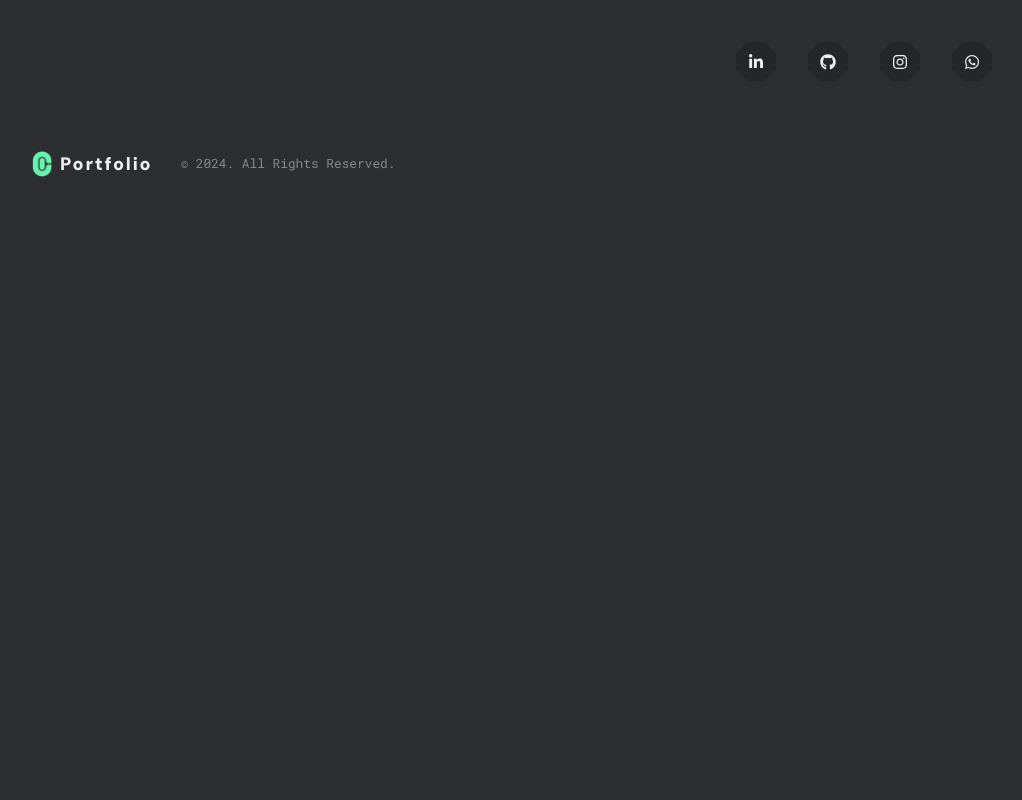
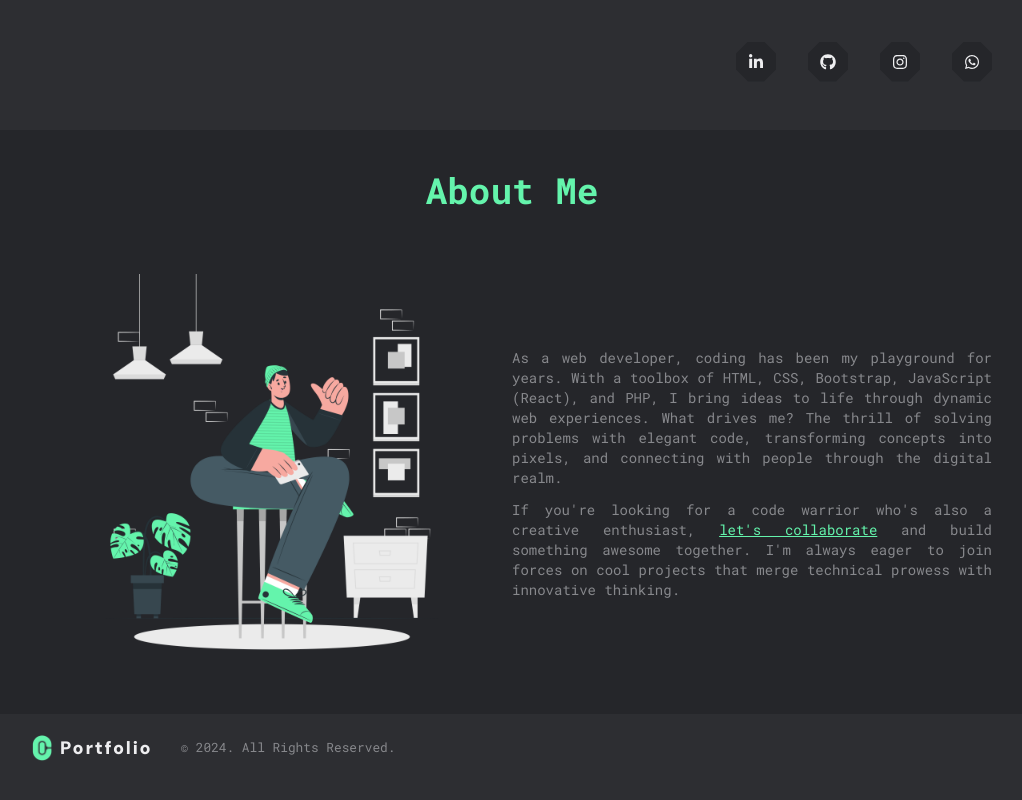
Before and after one commit to Chetan-B9/react-projects, a React (Vite) app in the folder cb-portfolio/: page / in a window 1280 px wide. Shown: the part 670-1470 px from the top of the page, without its empty margins (128-1150 px from the left). Before the commit the page ends 916 px from the top, so only its background shows below. Built offline with nearby package versions, Linux system fonts and the light colour scheme.

Commit message:
CREATED: About section

```diff
--- a/cb-portfolio/src/CSS/Home page Styles/heroSection.module.css
+++ b/cb-portfolio/src/CSS/Home page Styles/heroSection.module.css
@@ -24,6 +24,13 @@
     }
 }
 
+/* about section style start  */
+.about_section > div img{
+    width: 25rem;
+    height: 25rem;
+}
+/* about section style end  */
+
 @media (width < 1200px){
     .hero_section{
         height: fit-content;
--- a/cb-portfolio/src/Components/Header/Header.jsx
+++ b/cb-portfolio/src/Components/Header/Header.jsx
@@ -14,7 +14,7 @@ function Header() {
         <div className="hidden lg:flex flex-1 text-msm ">
             <ul className="lg:flex justify-end items-center  gap-12 w-full h-full font-semibold">
                 <li className="hover:text-main">
-                    <NavLink to="/" className={(isActive) => isActive ? "text-main" : "text-primary-text"}>Home</NavLink>
+                    <NavLink to="/" className={({isActive}) => isActive ? "text-main" : "text-primary-text"}>Home</NavLink>
                 </li>
                 <li className="hover:text-main">
                    <NavLink to="/">About</NavLink>
--- a/cb-portfolio/src/Components/Home/Home.jsx
+++ b/cb-portfolio/src/Components/Home/Home.jsx
@@ -4,8 +4,10 @@ import { FaLinkedinIn, FaGithub, FaInstagram, FaWhatsapp } from "react-icons/fa"
 
 function Home() {
   return (
-    // hero section start
-    <section
+    <>
+    <div className="container">
+{/*  hero section start */}
+<section
       className={`${heroSecStyle.hero_section} px-8 pt-10 md:px-20 lg:px-40  flex flex-col lg:h-[calc(100vh - 76px)]`}
     >
       <div className="container lg:h-[80%] grid grid-cols-1 lg:grid-cols-2">
@@ -50,7 +52,36 @@ function Home() {
          </div>
       </div>
     </section>
-    // hero section end
+    {/* hero section end */}
+
+    {/* About section start */}
+    <section className={`${heroSecStyle.about_section} px-8 py-10 md:px-20 lg:px-40 bg-secondary-bg flex flex-col  gap-16 text-center`}>
+        <h3 className="text-4xl text-main  font-bold">About Me</h3>
+        <div className="grid grid-cols-2">
+        <div className="flex justify-center">
+          <img src="Images/About me-cuate.png" alt="about me image" />
+        </div>
+
+        <div className="h-full">
+       <div className=" text-sm text-justify text-secondary-text h-full flex flex-col justify-center">
+         <p>As a web developer, coding has been my playground for years. With a toolbox of HTML, CSS, Bootstrap, JavaScript (React), and PHP, I bring ideas to life through dynamic web experiences. What drives me? The thrill of solving problems with elegant code, transforming concepts into pixels, and connecting with people through the digital realm.
+        </p>
+         <p  className="mt-3">If you&apos;re looking for a code warrior who&apos;s also a creative enthusiast, <Link to="#" className="text-main underline underline-offset-3">let&apos;s collaborate</Link> and build something awesome together. I&apos;m always eager to join forces on cool projects that merge technical prowess with innovative thinking.
+        </p>
+       </div>
+       </div>
+        </div>
+
+
+
+
+
+
+    </section>
+    </div>
+
+    </>
+    // About section end
   );
 }
 
```
Also changed, not shown: cb-portfolio/public/Images/About me-cuate.png (added).
